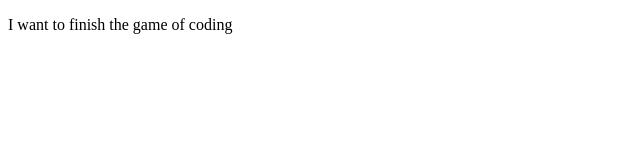
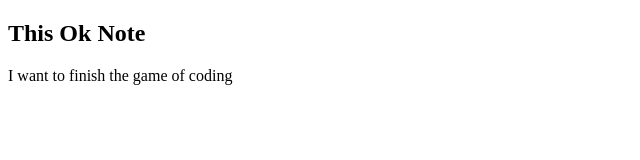
Before and after one commit to iamgazimasud/max, a plain HTML site: page index.html in a window 1280 px wide. Shown: the whole page, without its empty margins (0-640 px from the left). Drawn offline with Linux system fonts and the light colour scheme.

Commit message:
i have add a heading

```diff
--- a/index.html
+++ b/index.html
@@ -6,6 +6,9 @@
     <title>Max Repo</title>
 </head>
 <body>
+    <header>
+        <h2>This Ok Note</h2>
+    </header>
     <p>
         I want to finish the game of coding
     </p>
```
